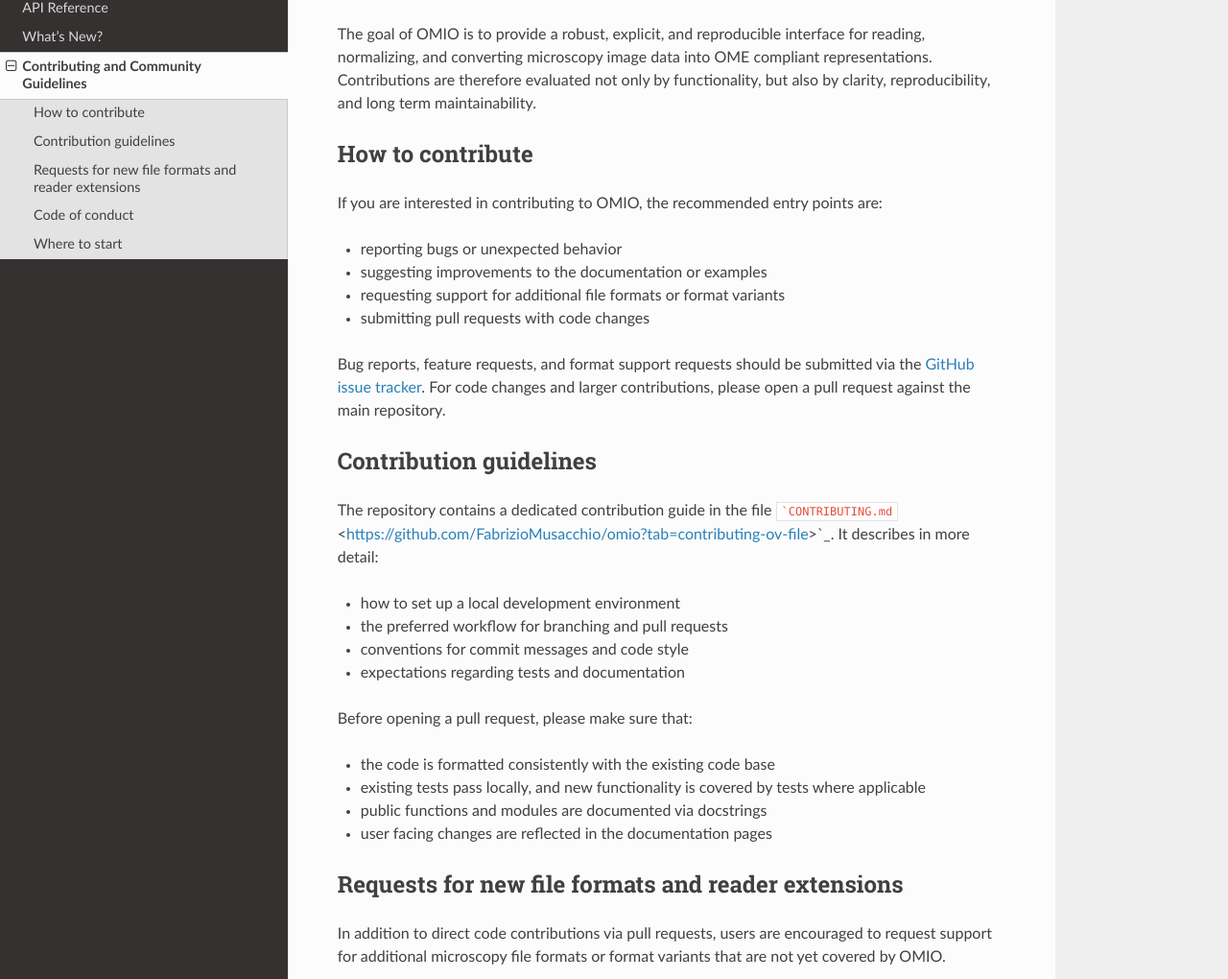
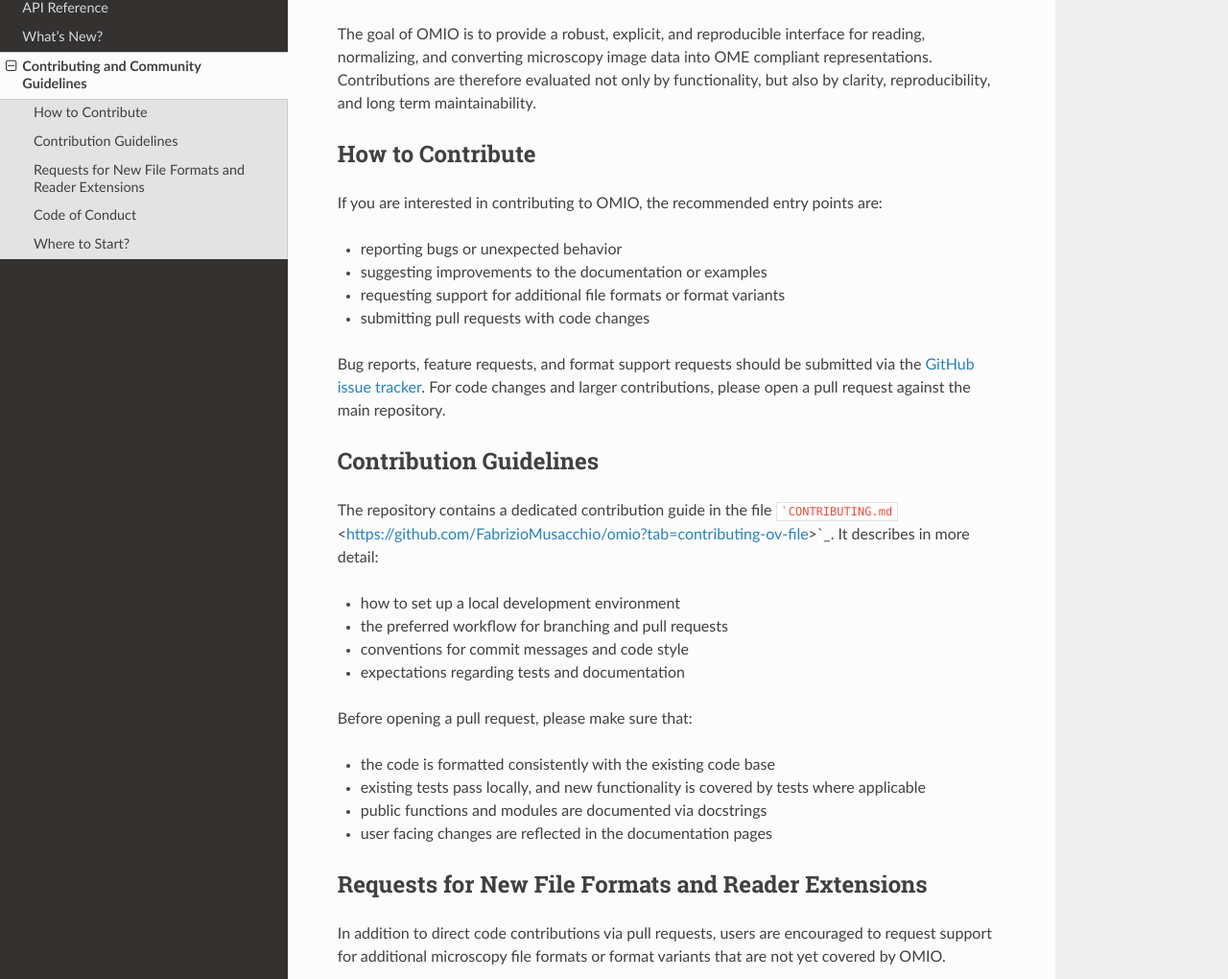
Before and after one commit to FabrizioMusacchio/omio, a Sphinx documentation site: the page built from docs/source/contributing.rst, in a window 1280 px wide and 1400 px high. Shown: the part 232-1252 px from the top of the window at 96% size. Built offline with Sphinx 7.4.7 and the Read the Docs theme 3.1.0, drawn with Linux system fonts in a browser that asks for light colours; some of the changed text lies outside the part shown.

```diff
--- a/docs/source/contributing.rst
+++ b/docs/source/contributing.rst
@@ -11,7 +11,7 @@ reading, normalizing, and converting microscopy image data into OME compliant
 representations. Contributions are therefore evaluated not only by functionality,
 but also by clarity, reproducibility, and long term maintainability.
 
-How to contribute
+How to Contribute
 -----------------
 
 If you are interested in contributing to OMIO, the recommended entry points are:
@@ -26,7 +26,7 @@ via the `GitHub issue tracker <https://github.com/FabrizioMusacchio/OMIO/issues>
 For code changes and larger contributions, please open a pull request against
 the main repository.
 
-Contribution guidelines
+Contribution Guidelines
 -----------------------
 
 The repository contains a dedicated contribution guide in the file
@@ -44,7 +44,7 @@ Before opening a pull request, please make sure that:
 * public functions and modules are documented via docstrings
 * user facing changes are reflected in the documentation pages
 
-Requests for new file formats and reader extensions
+Requests for New File Formats and Reader Extensions
 ---------------------------------------------------
 
 In addition to direct code contributions via pull requests, users are encouraged
@@ -75,7 +75,7 @@ as OMIO deliberately avoids speculative or heuristic based format inference.
 If sharing full datasets is not possible, users are encouraged to provide the
 smallest possible cropped or anonymized file that still reproduces the issue.
 
-Code of conduct
+Code of Conduct
 ---------------
 
 All interactions in the OMIO project are governed by a `Code of Conduct <https://github.com/FabrizioMusacchio/omio?tab=coc-ov-file>`_ based on
@@ -85,8 +85,8 @@ participating in the project, you agree to abide by these guidelines.
 If you experience or observe behavior that violates the Code of Conduct, please
 report it via email to the maintainer.
 
-Where to start
---------------
+Where to Start?
+----------------
 
 If you are looking for a first contribution, the issue tracker may contain issues
 labeled as suitable starting points, for example documentation improvements,
```
